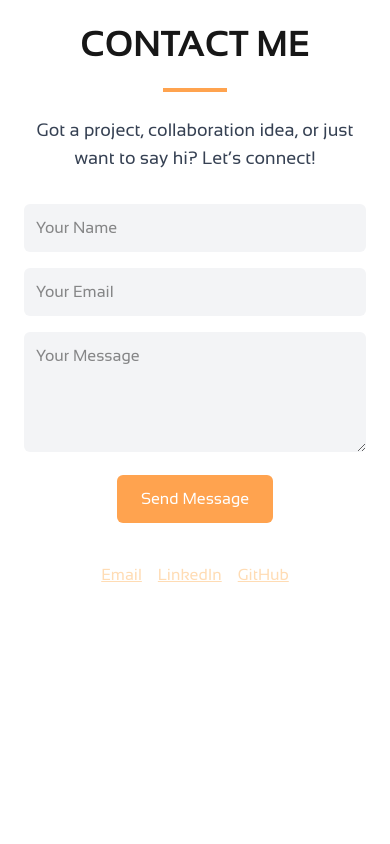
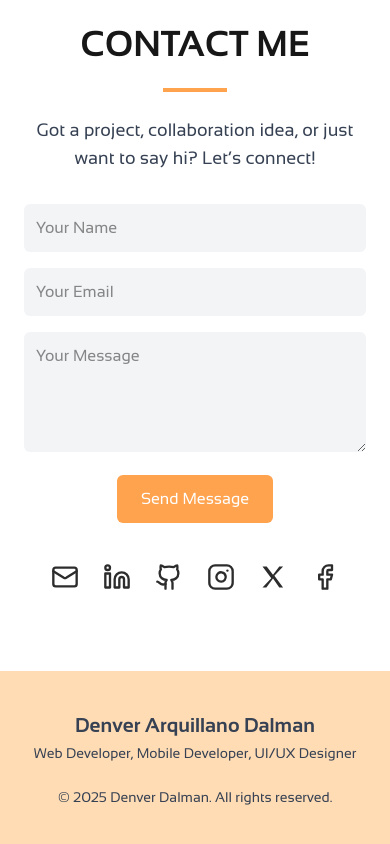
Before and after one commit to dadalman/dalman-portfolio, a Next.js app: page / in a window 390 px wide. Shown: the part 5766-6610 px from the top of the page. Before the commit the page ends 6433 px from the top, so only its background shows below. Built offline with nearby package versions, Linux system fonts and the light colour scheme.

Commit message:
Added footer and socials

```diff
--- a/app/page.tsx
+++ b/app/page.tsx
@@ -7,6 +7,7 @@ import AboutMe from "@/components/AboutMe";
 import SwipeCapsule from "@/components/SwipeCapsule";
 import Projects from "@/components/Projects";
 import Contact from "@/components/Contact";
+import Footer from "@/components/Footer";
 
 export default function Home() {
   return (
@@ -20,6 +21,7 @@ export default function Home() {
         <AboutMe />
         <Projects />
         <Contact />
+        <Footer />
       </main>
     </div>
   );
--- a/components/Contact.tsx
+++ b/components/Contact.tsx
@@ -1,8 +1,10 @@
+import { Linkedin, Github, Instagram, Facebook, Mail } from "lucide-react";
+
 export default function Contact() {
   return (
     <section
       id="contact"
-      className="py-20 px-6 bg-white dark:bg-black text-neutral-900 dark:text-white"
+      className="scroll-mt-12 py-20 -mb-20 px-6 bg-white dark:bg-black text-neutral-900 dark:text-white"
     >
       <div className="max-w-xl mx-auto text-center space-y-6">
         <h2 className="text-4xl font-bold">CONTACT ME</h2>
@@ -40,29 +42,82 @@ export default function Contact() {
           ></textarea>
           <button
             type="submit"
-            className="px-6 py-3 bg-primary-400 hover:bg-primary-200 text-white rounded-md hover:bg-opacity-90 transition"
+            className="px-6 py-3 bg-primary-400 hover:bg-primary-300 text-white rounded-md transition"
           >
             Send Message
           </button>
         </form>
 
-        <div className="flex justify-center gap-4 mt-10 text-primary">
-          <a href="mailto:youremail@example.com" className="underline">
-            Email
+        <div className="flex justify-center gap-6 mt-10 text-dark dark:text-gray-300">
+          {/* Email */}
+          <a
+            href="mailto:dadalmanofficial@gmail.com"
+            className="hover:opacity-80 transition"
+            title="Email"
+          >
+            <Mail className="w-7 h-7" />
           </a>
+
+          {/* LinkedIn */}
           <a
-            href="https://linkedin.com/in/yourprofile"
+            href="https://www.linkedin.com/in/denver-dalman/"
             target="_blank"
-            className="underline"
+            rel="noopener noreferrer"
+            className="hover:opacity-80 transition"
+            title="LinkedIn"
           >
-            LinkedIn
+            <Linkedin className="w-7 h-7" />
           </a>
+
+          {/* GitHub */}
           <a
-            href="https://github.com/yourgithub"
+            href="https://github.com/dadalman"
             target="_blank"
-            className="underline"
+            rel="noopener noreferrer"
+            className="hover:opacity-80 transition"
+            title="GitHub"
           >
-            GitHub
+            <Github className="w-7 h-7" />
+          </a>
+
+          {/* Instagram */}
+          <a
+            href="https://www.instagram.com/davey_dalman/"
+            target="_blank"
+            rel="noopener noreferrer"
+            className="hover:opacity-80 transition"
+            title="Instagram"
+          >
+            <Instagram className="w-7 h-7" />
+          </a>
+
+          {/* X (formerly Twitter) - custom SVG */}
+          <a
+            href="https://x.com/davey_dalman"
+            target="_blank"
+            rel="noopener noreferrer"
+            className="hover:opacity-80 transition"
+            title="X"
+          >
+            <svg
+              xmlns="http://www.w3.org/2000/svg"
+              className="w-7 h-7"
+              viewBox="0 0 24 24"
+              fill="currentColor"
+            >
+              <path d="M20.66 3H17.4L12 10.06 6.6 3H3l7.5 10L3 21h3.3l5.7-7.68L17.4 21h3.26L13.2 10.83 20.66 3Z" />
+            </svg>
+          </a>
+
+          {/* Facebook */}
+          <a
+            href="https://www.facebook.com/DADalman08"
+            target="_blank"
+            rel="noopener noreferrer"
+            className="hover:opacity-80 transition"
+            title="Facebook"
+          >
+            <Facebook className="w-7 h-7" />
           </a>
         </div>
       </div>
--- /dev/null
+++ b/components/Footer.tsx
@@ -0,0 +1,20 @@
+import { Linkedin, Github, Instagram, Twitter, Facebook } from "lucide-react";
+
+export default function Footer() {
+  return (
+    <footer className="bg-primary dark:bg-neutral-900 text-gray-700 dark:text-gray-300 px-6 py-10 mt-20">
+      <div className="max-w-6xl mx-auto flex flex-col md:flex-row justify-between items-center gap-6 text-center md:text-left">
+        <div>
+          <h3 className="text-xl font-semibold">Denver Arquillano Dalman</h3>
+          <p className="text-sm mt-1">
+            Web Developer, Mobile Developer, UI/UX Designer
+          </p>
+        </div>
+
+        <div className="text-sm">
+          © {new Date().getFullYear()} Denver Dalman. All rights reserved.
+        </div>
+      </div>
+    </footer>
+  );
+}
```
